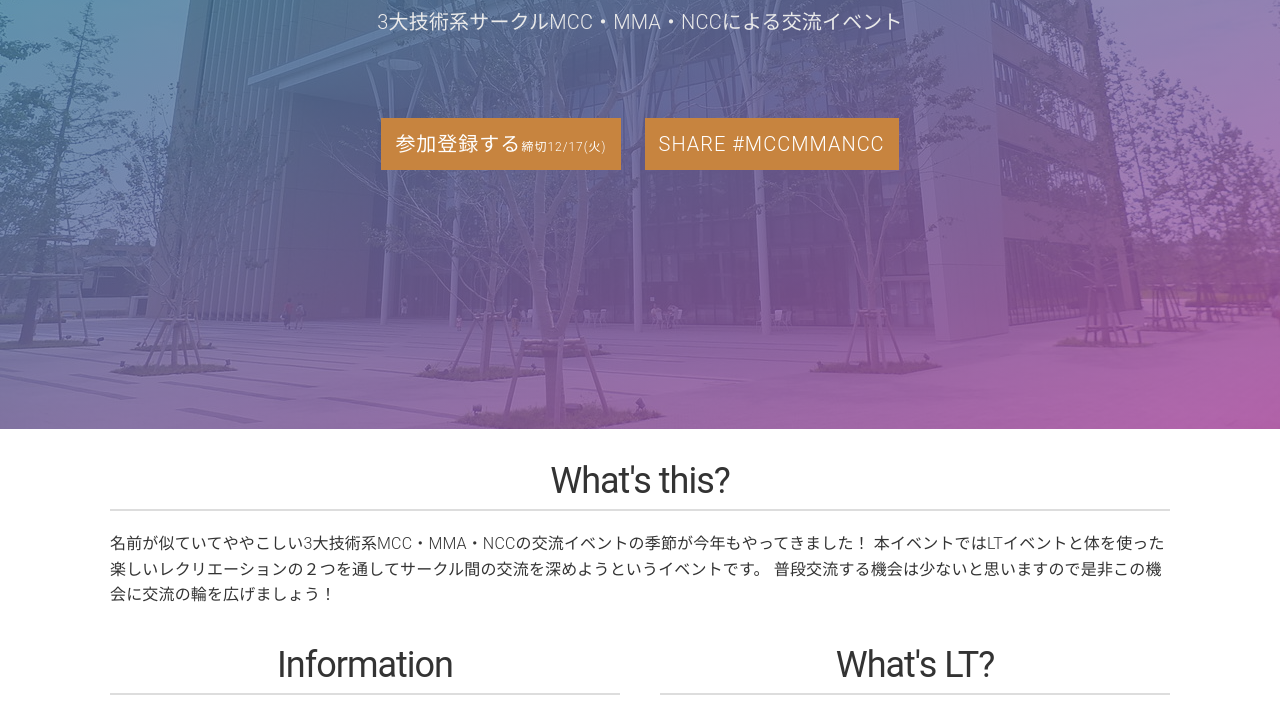
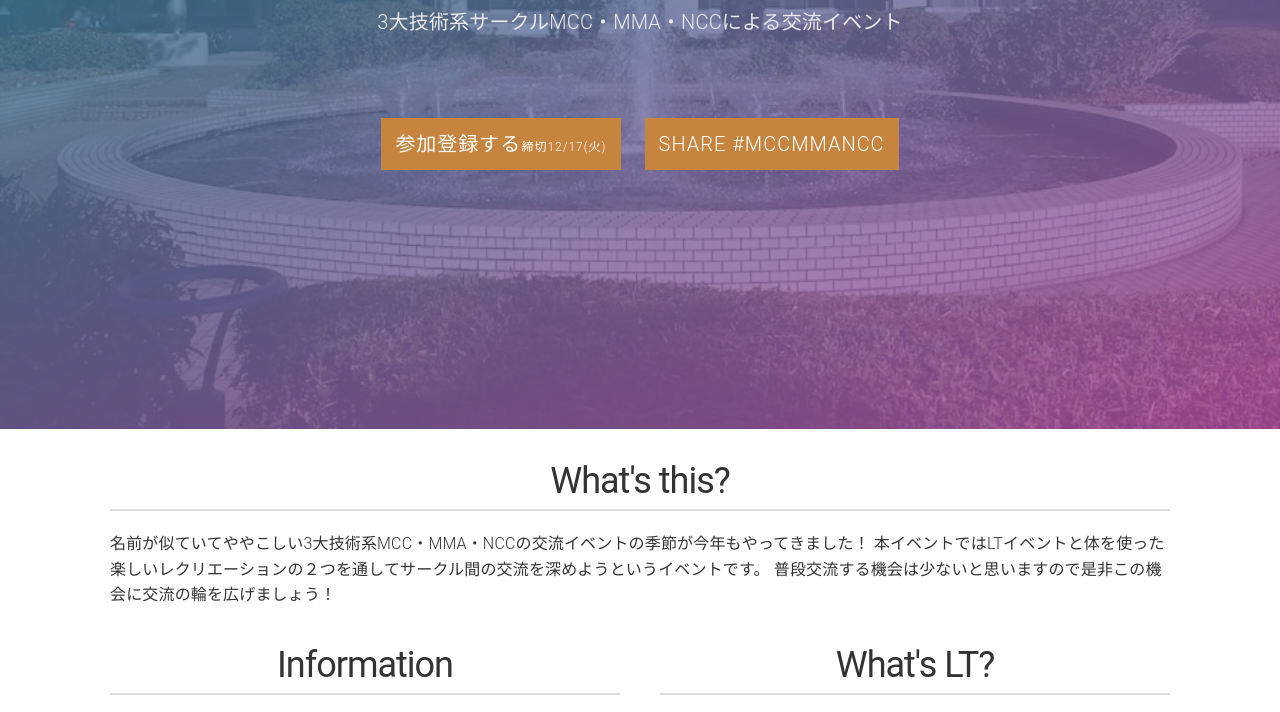
Before and after one commit to uecmma/MCCMMANCC2020, a plain HTML site: page index.html in a window 1280 px wide. Shown: the part 371-1083 px from the top of the page. Drawn offline with Linux system fonts and the light colour scheme.

Commit message:
uec-fountain

```diff
--- a/css/style.css
+++ b/css/style.css
@@ -22,7 +22,7 @@ blockquote cite {
  * welcom
  ****************************************/
 .welcome {
-  background: linear-gradient(160deg,rgba(14, 140, 146, 0.8),rgba(179, 79, 167, 0.8)),url('../img/meiji_nakano.jpg') no-repeat 50% 50%/cover;
+  background: linear-gradient(160deg,rgba(14, 140, 146, 0.8),rgba(179, 79, 167, 0.8)),url('../img/uec-fountain.jpg') no-repeat 50% 50%/cover;
   text-align: center;
   color: #eaeaea;
   margin-bottom: 30px;
```
